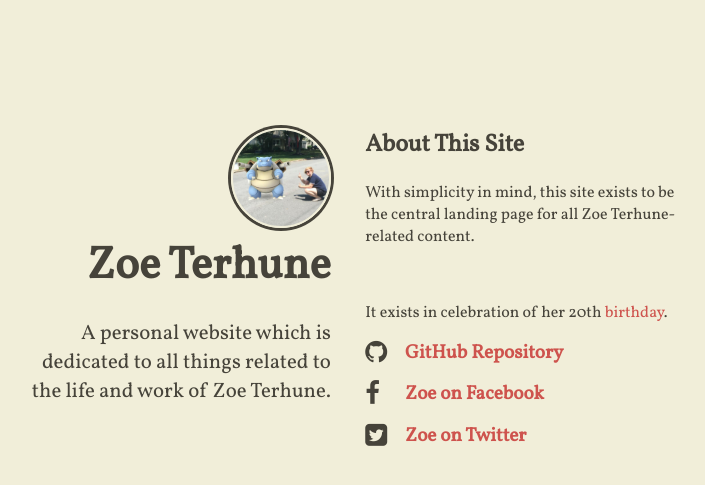
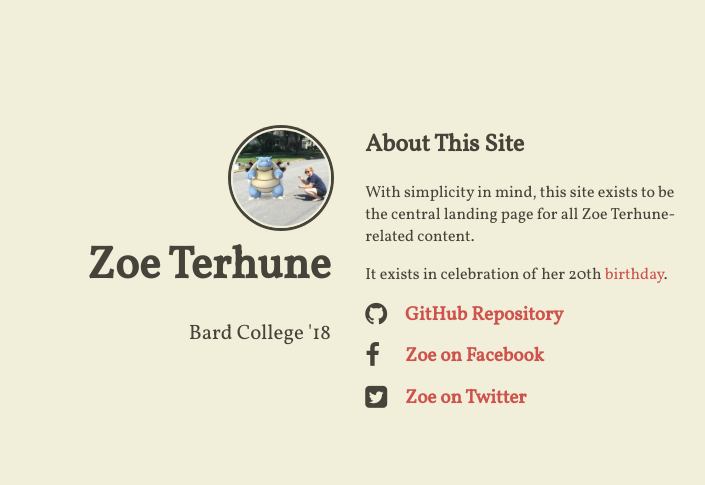
Before and after one commit to zoeterhune/zoeterhune.com, a Jekyll site: the page built from index.html, in a window 1280 px wide. Shown: the top 485 px of the page, without its empty margins (302-1007 px from the left). Built offline with Jekyll 4.4.1, drawn with Linux system fonts in a browser that asks for light colours; nearby versions of some CDN libraries.

Commit message:
updatin' all the things
all done

```diff
--- a/_config.yml
+++ b/_config.yml
@@ -9,7 +9,7 @@ compass:
   # author will appear under the avatar (optional)
   author: "Zoe Terhune"
   # tagline will appear under the title (optional)
-  tagline: "A personal website which is dedicated to all things related to the life and work of Zoe Terhune."
+  tagline: "Bard College '18"
   # if include_content is true, the contents of the content.html include will be
   # added right above the generated item list, if present
   include_content: true
--- a/_includes/content.html
+++ b/_includes/content.html
@@ -1,6 +1,5 @@
 <h2>About This Site</h2>
 <p>With simplicity in mind, this site exists to be the central landing page for all Zoe Terhune-related content.</p>
-<br>
 <p>It exists in celebration of her 20th <a href="http://www.wolframalpha.com/input/?i=September+14th,+1996">birthday</a>.</p>
 <ul class="fa-ul main-list">
   <li class="main-list-item">
```
Also changed, not shown: Gemfile.lock (added), 10 other files.
